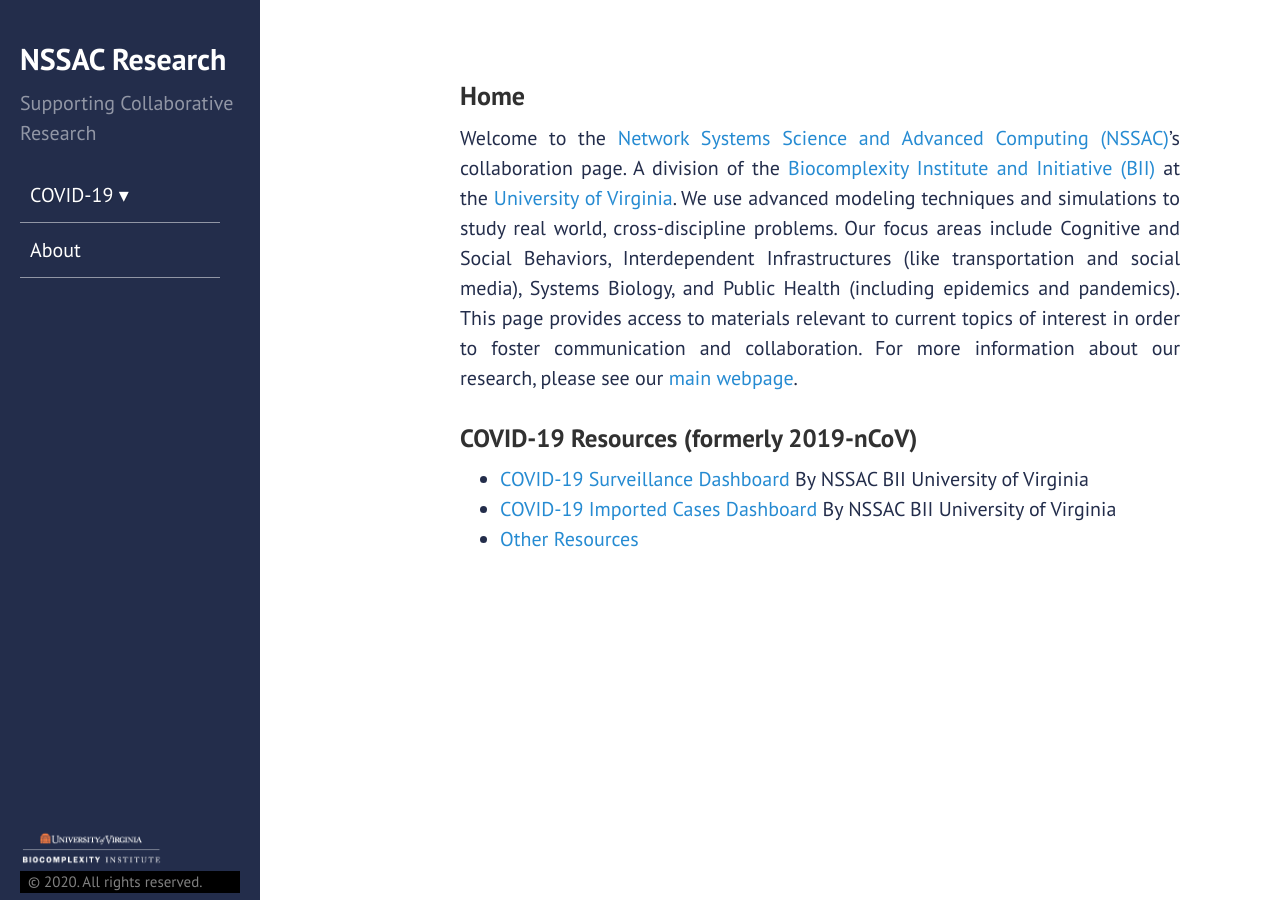
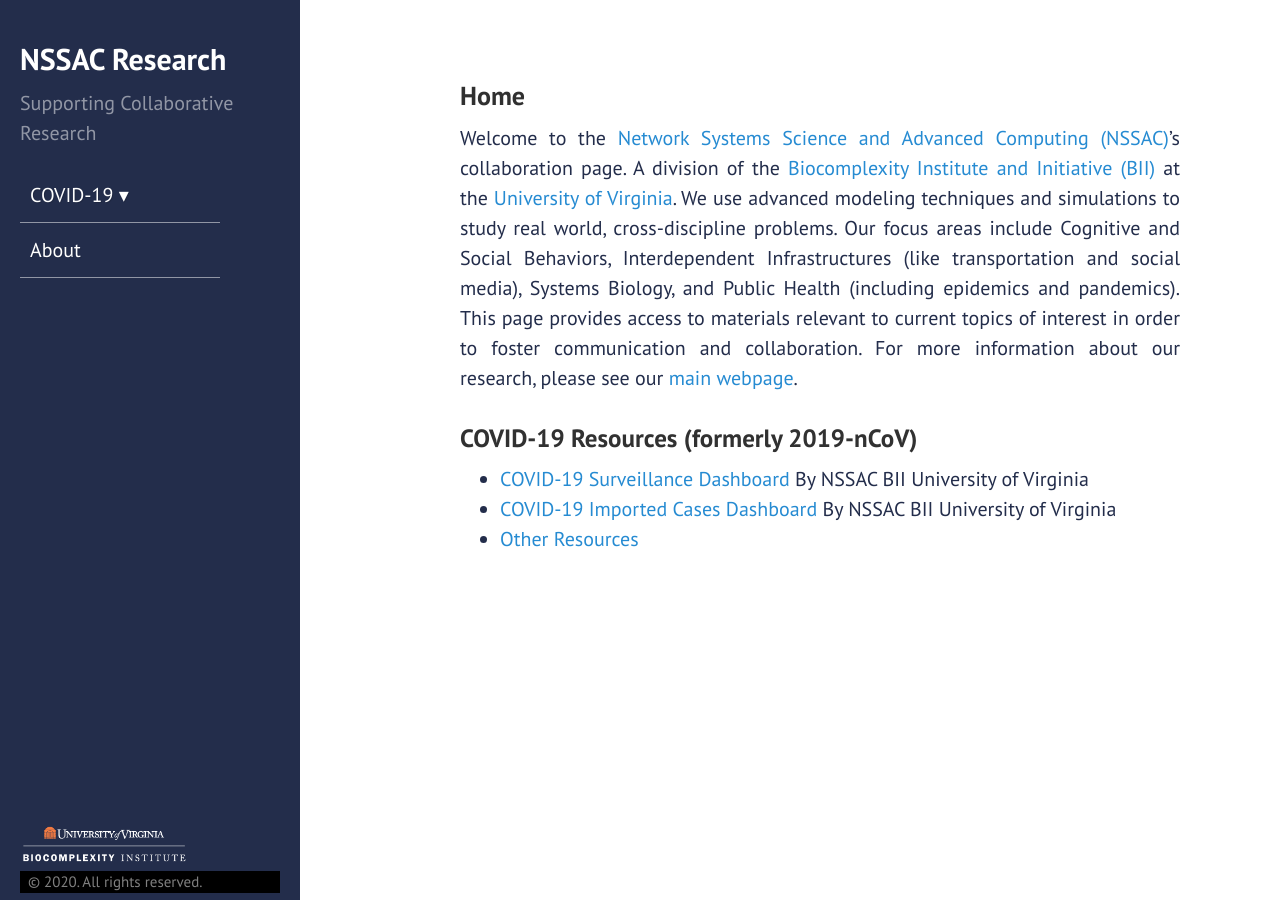
Before and after one commit to mehta-gaurav/mehta-gaurav.github.io, a Jekyll site: the page built from index.md, in a window 1280 px wide. Built offline with Jekyll 4.4.1, drawn with Linux system fonts in a browser that asks for light colours.

Commit message:
Update hyde.css

```diff
--- a/public/css/hyde.css
+++ b/public/css/hyde.css
@@ -66,7 +66,7 @@
     top: 0;
     left: 0;
     bottom: 0;
-    width: 13rem;
+    width: 15rem;
     text-align: left;
   }
 }
```
